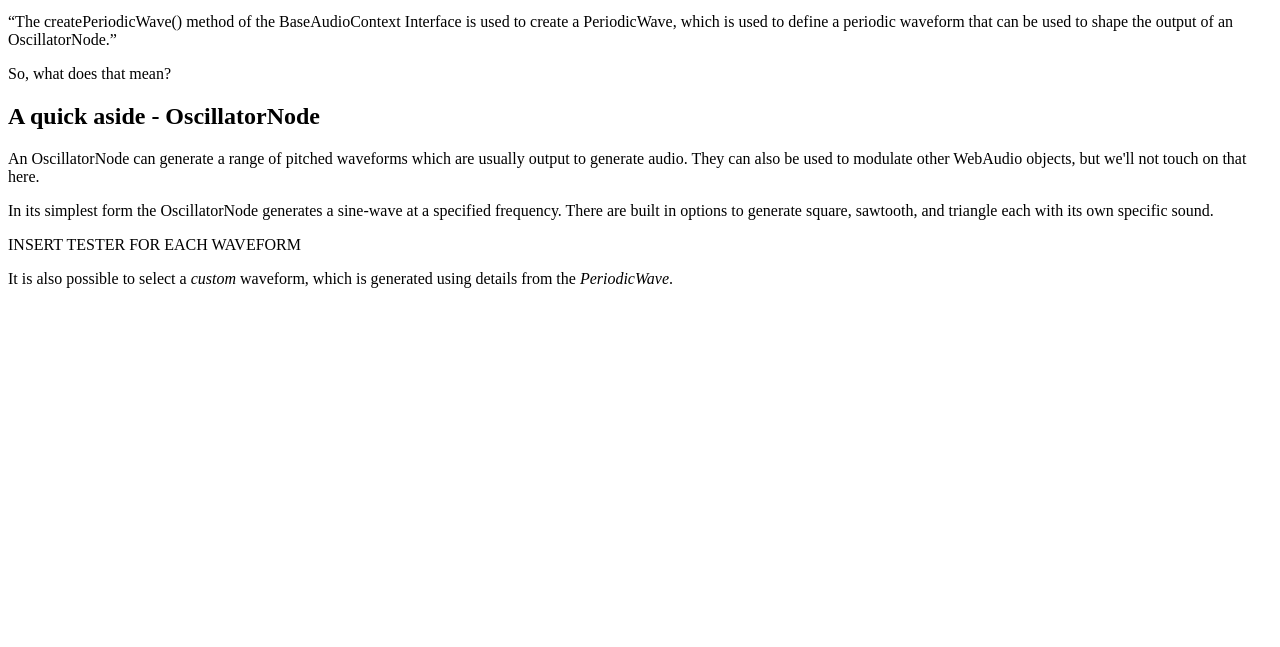
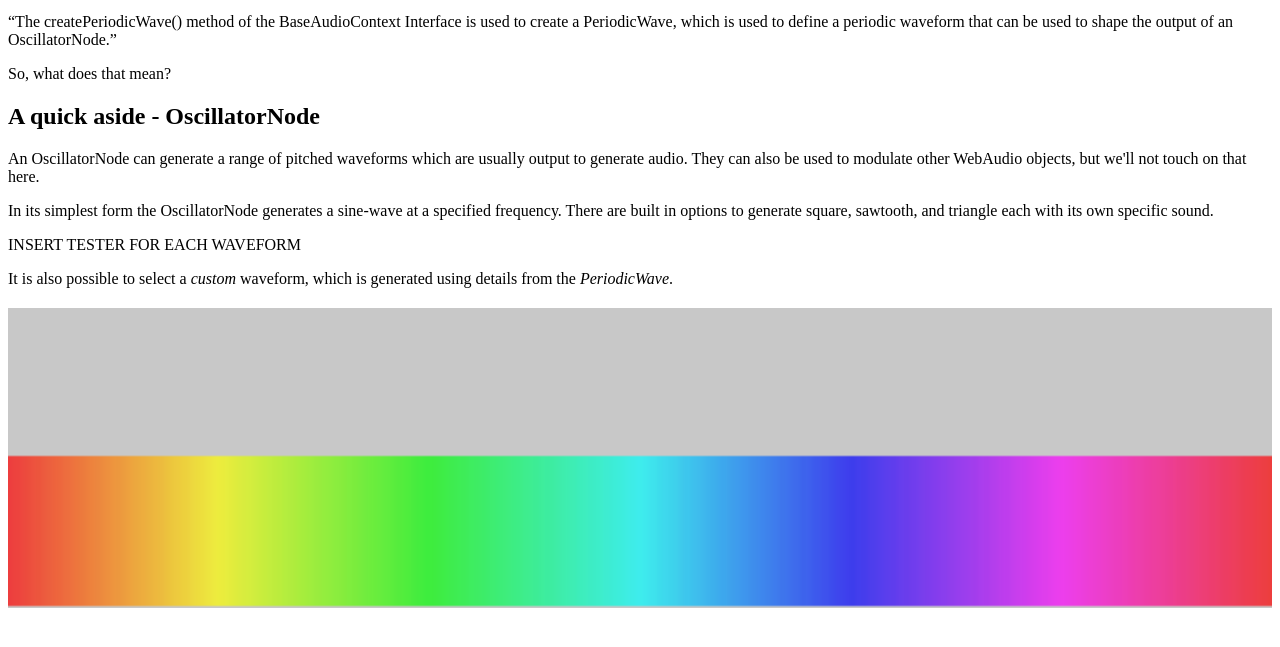
Before and after one commit to mlennox/webaudioapi-experiments, a website: page PeriodicWave/index.html in a window 1280 px wide. Shown: the part 101-748 px from the top of the page. Drawn offline with Linux system fonts and the light colour scheme.

Commit message:
waveform visualiser POC

```diff
--- a/PeriodicWave/index.html
+++ b/PeriodicWave/index.html
@@ -6,9 +6,13 @@
   <meta http-equiv="X-UA-Compatible" content="ie=edge">
   <script type="module">
     import { periodicWave } from './periodicWave.js';
+    import { waveformDisplay } from '../common/waveformDisplay.js';
 
     window.addEventListener('load', event => {
       periodicWave();
+
+      const waveform = new waveformDisplay();
+      waveform.init();
     });
   </script>
 
@@ -25,6 +29,6 @@
   <p>INSERT TESTER FOR EACH WAVEFORM</p>
   <p>It is also possible to select a <em>custom</em> waveform, which is generated using details from the <em>PeriodicWave</em>.</p>
   <h2></h2>
-  <p id="waveformTest"></p>
+  <canvas id="waveformTest" class="oscilloscope" style="height: 300px; width: 100%; background: red;"></canvas>
 </body>
 </html>
--- a/common/waveformDisplay.js
+++ b/common/waveformDisplay.js
@@ -1,8 +1,18 @@
-export function waveformDisplay(canvasSelector = '.oscilloscope', audioContext = window.audioContext, source) {
+export function waveformDisplay(canvasSelector = '.oscilloscope', audioContext = new window.AudioContext(), source) {
+
+  console.log('waveform init');
 
   this.analyser = {
     instance: null,
     dataArray: [],
+    // canvasContext: null,
+    // visualiser: null,
+    // width: 0,
+    // height: 0
+  };
+
+  this.display = {
+    canvasSelector,
     canvasContext: null,
     visualiser: null,
     width: 0,
@@ -10,38 +20,67 @@ export function waveformDisplay(canvasSelector = '.oscilloscope', audioContext =
   };
 
   this.audio = {
-    context: audioContext
+    context: audioContext,
+    source: source || defaultOscillator(audioContext)
+  };
+
 }
 
-  function initAnalyser() {
+waveformDisplay.prototype.init = function () {
+  this.initCanvas();
+  this.initAnalyser();
+  this.startDrawing();
+}
+
+waveformDisplay.prototype.initAnalyser = function () {
   this.analyser.instance = this.audio.context.createAnalyser();
   this.analyser.instance.fftSize = 2048;
   var bufferLength = this.analyser.instance.frequencyBinCount;
   this.analyser.dataArray = new Uint8Array(bufferLength);
+  // this.analyser.instance.getByteTimeDomainData(this.analyser.dataArray);
+
+  this.audio.source.connect(this.analyser.instance);
 };
 
-  function initCanvas() {
-    var canvasContainer = document.querySelector(canvasSelector);
-    this.analyser.width = canvasContainer.width;
-    this.analyser.height = canvasContainer.height;
-    this.analyser.canvasContext = canvasContainer.getContext('2d');
+waveformDisplay.prototype.initCanvas = function () {
+  var canvasContainer = document.querySelector(this.display.canvasSelector);
+  this.display.width = canvasContainer.width;
+  this.display.height = canvasContainer.height;
+  this.display.canvasContext = canvasContainer.getContext('2d');
 }
 
-  function defaultOscillator() {
-    const osc = this.audio.context.createOscillator();
-    osc.type = 'triangle';
-    osc.frequency.setValueAtTime(440, this.audio.context.currentTime);
-    osc.start();
-    return osc;
+
+waveformDisplay.prototype.startDrawing = function () {
+  this.analyser.visualiser = requestAnimationFrame(this.startDrawing.bind(this));
+
+  this.analyser.instance.getByteTimeDomainData(this.analyser.dataArray);
+  this.display.canvasContext.fillStyle = 'rgb(200, 200, 200)';
+  this.display.canvasContext.fillRect(0, 0, this.display.width, this.display.height);
+
+  for (let bin = 0; bin < this.analyser.instance.frequencyBinCount; bin++) {
+    let currentValue = this.analyser.dataArray[bin];
+    let percent = currentValue / 256;
+    let height = this.display.height * percent;
+    let offset = this.display.height - height - 1;
+    let barWidth = this.display.width / this.analyser.instance.frequencyBinCount;
+    let hue = bin / this.analyser.instance.frequencyBinCount * 360;
+    this.display.canvasContext.fillStyle = `hsl(${hue}, 100%, 50%)`;
+    this.display.canvasContext.fillRect(bin * barWidth, offset, barWidth, height);
+  }
 }
 
-  function startDrawing() {
-
-  }
-
-  function stopDrawing() {
+waveformDisplay.prototype.stopDrawing = function () {
 
 }
 // source.connect(analyser);
 
+
+
+
+function defaultOscillator(audioContext) {
+  const osc = audioContext.createOscillator();
+  osc.type = 'triangle';
+  osc.frequency.setValueAtTime(1, audioContext.currentTime);
+  osc.start();
+  return osc;
 }
```
Lines whose indentation alone changed are shown as unchanged.
